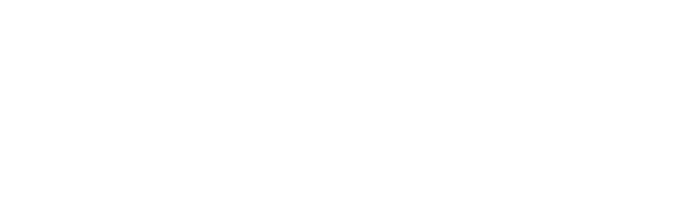
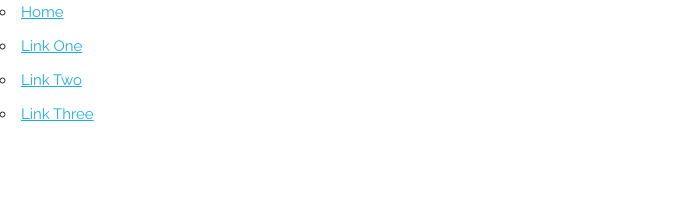
Before and after one commit to jkwaldrip/handlebarsjs, a website: page index.html in a window 1280 px wide. Shown: the top 220 px of the page, without its empty margins (0-676 px from the left). Drawn offline with nearby package versions, Linux system fonts and the light colour scheme; files that its build step writes are made by us from their sources.

Commit message:
Flesh out basic nav

```diff
--- a/index.html
+++ b/index.html
@@ -28,6 +28,10 @@
 </head>
 <body>
 
+  <!-- Navbar -->
+  <div id="navbar">
+  </div>
+
   <!-- Primary Page Layout
   –––––––––––––––––––––––––––––––––––––––––––––––––– -->
   <div class="container">
--- a/js/main.js
+++ b/js/main.js
@@ -7,5 +7,22 @@ $(document).ready(
     var html = templateScript(context);
 
     $('#content div.one-half').append(html);
+
+    var navTemplate = '<nav><ul>' +
+        '<li><a href="{{home}}">Home</a></li>' +
+        '<li><a href="{{linkTwo}}">Link One</a></li>' +
+        '<li><a href="{{linkTwo}}">Link Two</a></li>' +
+        '<li><a href="{{linkThree}}">Link Three</a></li>' +
+      '</ul></nav>';
+    var navContext = {
+      'home' : '/',
+      'linkOne' : '#',
+      'linkTwo' : '#',
+      'linkThree' : '#'
+    }
+    var navCompiled = Handlebars.compile(navTemplate);
+    var navHtml = navCompiled(navContext);
+
+    $('#navbar').append(navHtml);
   }
 );
```
Also changed, not shown: js/main.min.js.
